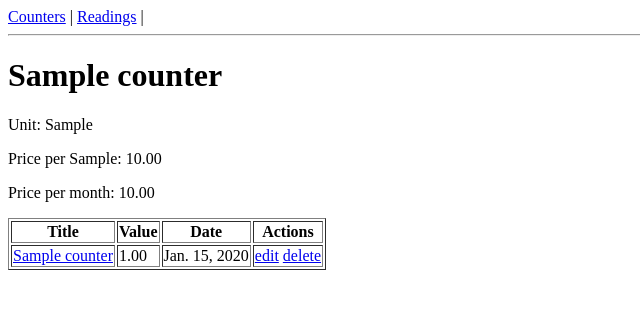
After one commit to Dymirt/pythonanywhere, a Django app: page /counter/1/detail/ in a window 1280 px wide. The commit adds this page. Shown: the top 309 px of the page, without its empty margins (0-640 px from the left). Run offline with Django 3.2, Linux system fonts and the light colour scheme; tables that the repository leaves empty hold one stand-in row (values such as "Sample post").

Commit message:
ading counter detail page

```diff
--- a/counters/models.py
+++ b/counters/models.py
@@ -14,6 +14,9 @@ class Counter(models.Model):
 
 
 class Reading(models.Model):
+    class Meta:
+        ordering = ('-date',)
+
     counter = models.ForeignKey('Counter', related_name='readings', on_delete=models.CASCADE)
     date = models.DateField()
     value = models.DecimalField(max_digits=10, decimal_places=2)
--- /dev/null
+++ b/counters/templates/counters/counter_detail.html
@@ -0,0 +1,13 @@
+{% extends "counters/base.html" %}
+
+{% block content %}
+<h1>{{ object.title }}</h1>
+<p>Unit: {{ object.unit }}</p>
+<p>Price per {{ object.unit }}: {{ object.price_per_unit}}</p>
+<p>Price per month: {{object.fixed_price}}</p>
+
+{% with object_list=object.readings.all %}
+{% include 'counters/partials/readings_table.html' %}
+{% endwith %}
+
+{% endblock %}
--- /dev/null
+++ b/counters/templates/counters/partials/readings_table.html
@@ -0,0 +1,30 @@
+<table border="1">
+	<thead>
+		<tr>
+			<th>Title</th>
+			<th>Value</th>
+			<th>Date</th>
+			<th>Actions</th>
+		</tr>
+	</thead>
+	<tbody>
+		{% for obj in object_list %}
+		<tr>
+			<td>
+				<a href="{% url 'counters:counter-detail' obj.counter.id %}">{{obj.counter.title}}</a>
+			</td>
+			<td>
+				{{obj.value}}
+			</td>
+			<td>
+				{{obj.date}}
+			</td>
+
+			<td>
+				<a href="{% url 'counters:reading-edit' obj.id %}">edit</a>
+				<a href="{% url 'counters:reading-delete' obj.id %}">delete</a>
+			</td>
+		</tr>
+		{% endfor %}
+	</tbody>
+</table>
--- a/counters/urls.py
+++ b/counters/urls.py
@@ -2,7 +2,7 @@ from django.urls import path, reverse_lazy
 from django.views.generic import UpdateView, CreateView, DeleteView
 from .models import Counter, Reading
 
-from .views import CounterListView, ReadingListView
+from .views import CounterListView, ReadingListView, CounterDetailView
 
 app_name = 'counters'
 
@@ -32,6 +32,9 @@ urlpatterns = [
              template_name='counters/generic_delete.html'
          ),
          name='counter-delete'),
+
+    path('counter/<int:pk>/detail/', CounterDetailView.as_view(), name='counter-detail'),
+
     # Reading urls
     path('readings/list/', ReadingListView.as_view(), name='readings-list'),
     path('reading/create/',
--- a/counters/views.py
+++ b/counters/views.py
@@ -3,6 +3,7 @@ from .models import Counter, Reading
 
 # Create your views here.
 from django.views.generic.list import ListView
+from django.views.generic.detail import DetailView
 
 
 class CounterListView(ListView):
@@ -11,3 +12,7 @@ class CounterListView(ListView):
 
 class ReadingListView(ListView):
     model = Reading
+
+
+class CounterDetailView(DetailView):
+    model = Counter
```
Also changed, not shown: counters/templates/counters/counter_list.html (+2 -44 lines), counters/templates/counters/partials/counters_table.html (added, +44 -0 lines), counters/templates/counters/reading_list.html (+1 -31 lines).
